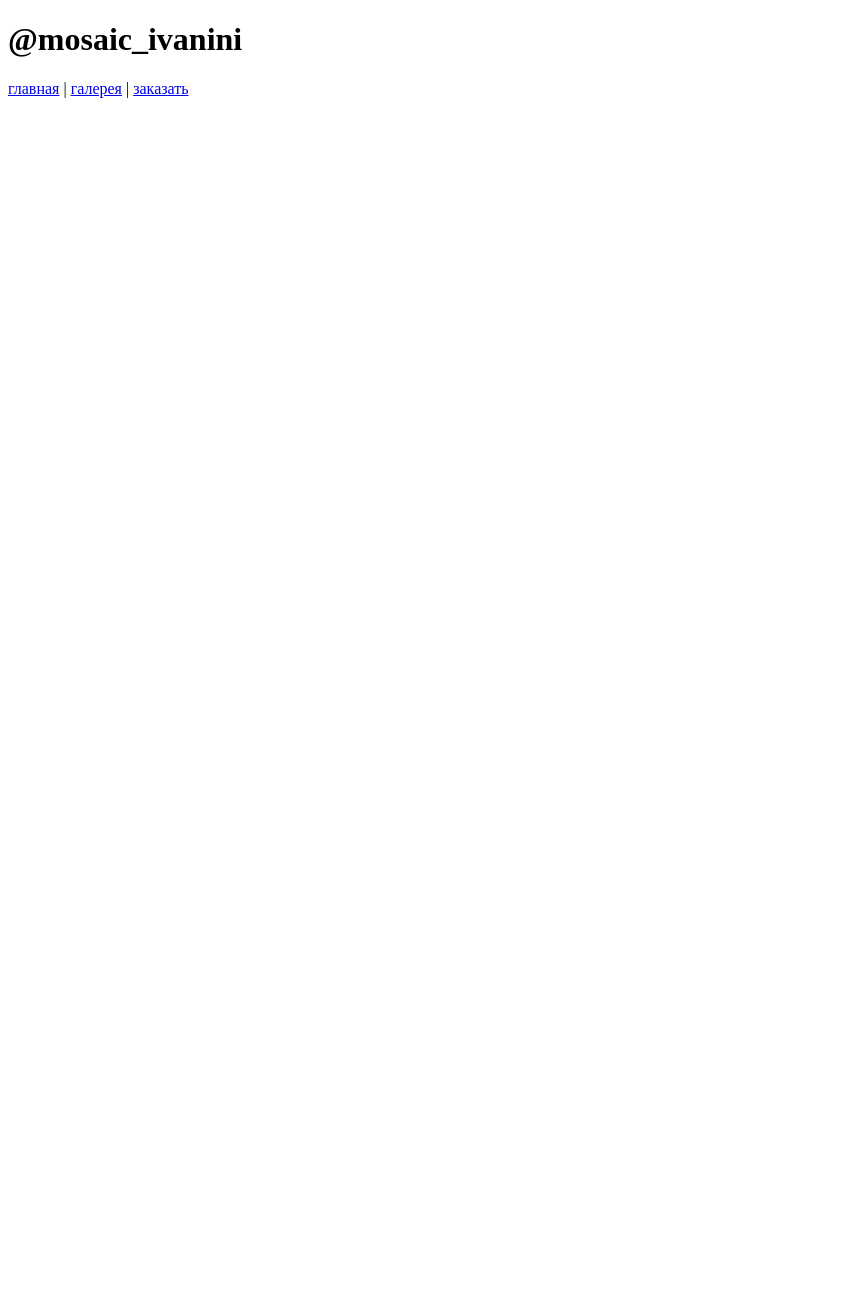
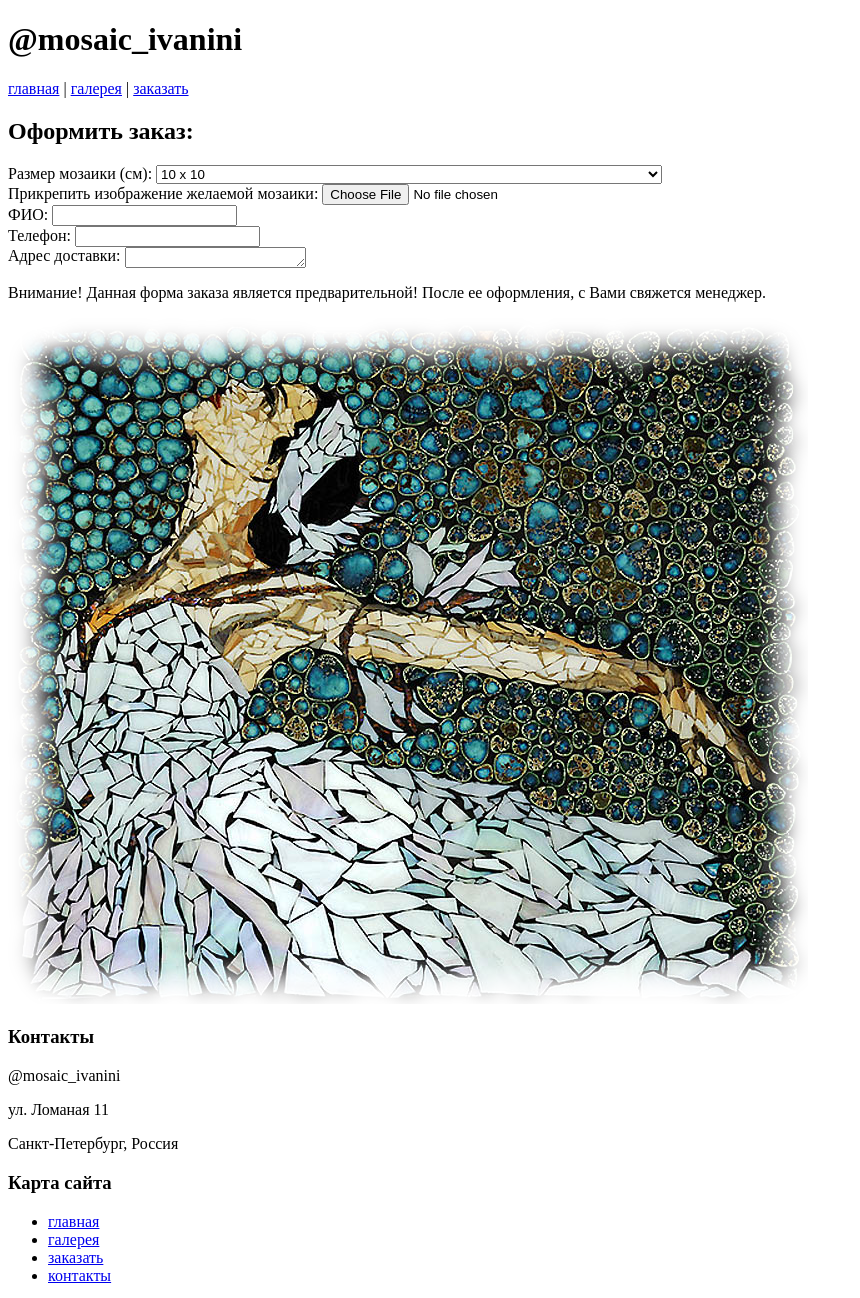
Before and after one commit to Eternal-Ann/webdev, a plain HTML site: page first_try/index.html in a window 1280 px wide. Shown: the whole page, without its empty margins (0-860 px from the left). Before the commit the page ends 800 px from the top, so only its background shows below. Drawn offline with Linux system fonts and the light colour scheme.

Commit message:
final structure in index.html

```diff
--- a/first_try/index.html
+++ b/first_try/index.html
@@ -1,6 +1,7 @@
 <!doctype html>
 <html>
   <head>
+    <meta charset="utf-8">
     <title>@mosaic_ivanini</title>
   </head>
   <body>
@@ -13,8 +14,53 @@
       </nav>
     </header>
     <main>
+      <h2>Оформить заказ:</h2>
+      <form>
+        <div>
+          <span>Размер мозаики (см):</span>
+          <select style="width: 40%;">
+              <option>10 х 10</option>
+              <option>10 х 15</option>
+              <option>15 х 15</option>
+          </select>
+        </div>
+        <div>
+            <span>Прикрепить изображение желаемой мозаики:</span>
+            <input type="file">
+        </div>
+        <div>
+            <span>ФИО:</span>
+            <input type="text">
+        </div>
+        <div>
+            <span>Телефон:</span>
+            <input type="text">
+        </div>
+        <div>
+            <span>Адрес доставки:</span>
+            <textarea style="vertical-align: middle;" rows="1"></textarea>
+        </div>
+      </form>
+      <p>Внимание! Данная форма заказа является предварительной!
+        После ее оформления, с Вами свяжется менеджер.</p>
+      <img src="img.png" alt="Пример мозаики: белый лебедь.">
     </main>
     <footer>
+      <div class="contact">
+        <h3>Контакты</h3>
+        <p>@mosaic_ivanini</p>
+        <p>ул. Ломаная 11</p>
+        <p>Санкт-Петербург, Россия</p>
+      </div>
+      <div class="sitemap">
+        <h3>Карта сайта</h3>
+        <ul>
+          <li><a href="#">главная</a></li>
+          <li><a href="#">галерея</a></li>
+          <li><a href="#">заказать</a></li>
+          <li><a href="#">контакты</a></li>
+        </ul>
+      </div>
     </footer>
   </body>
 </html>
```
Also changed, not shown: first_try/img.png (added).
